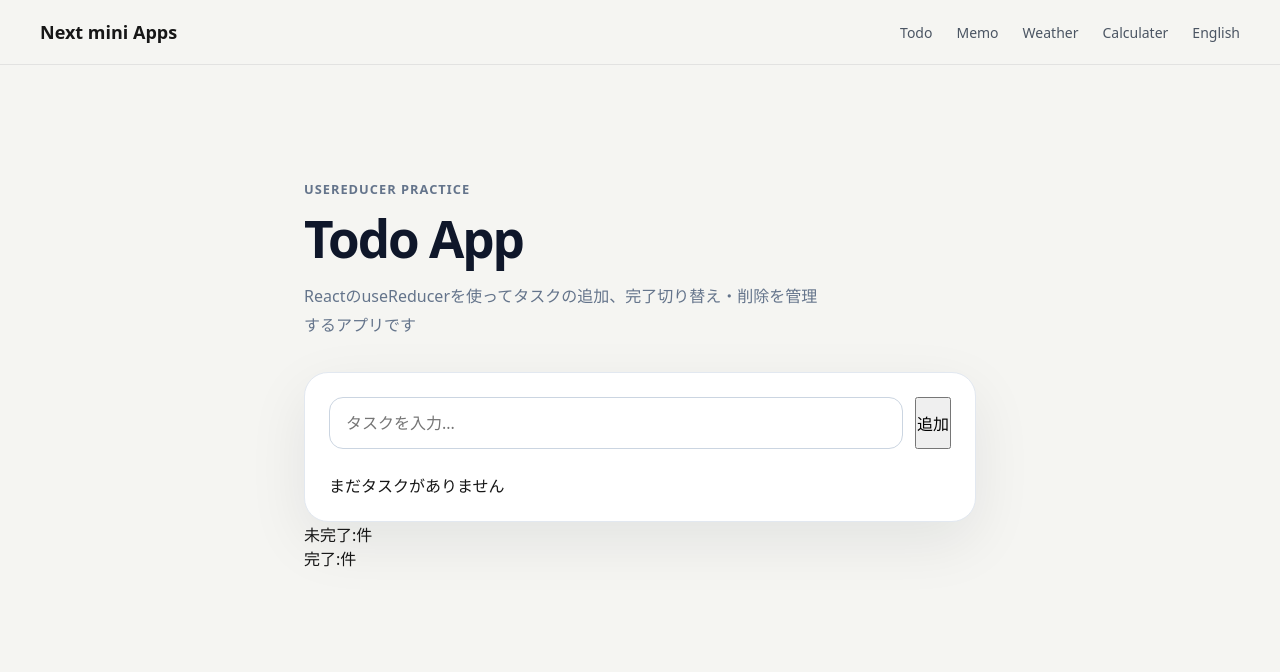
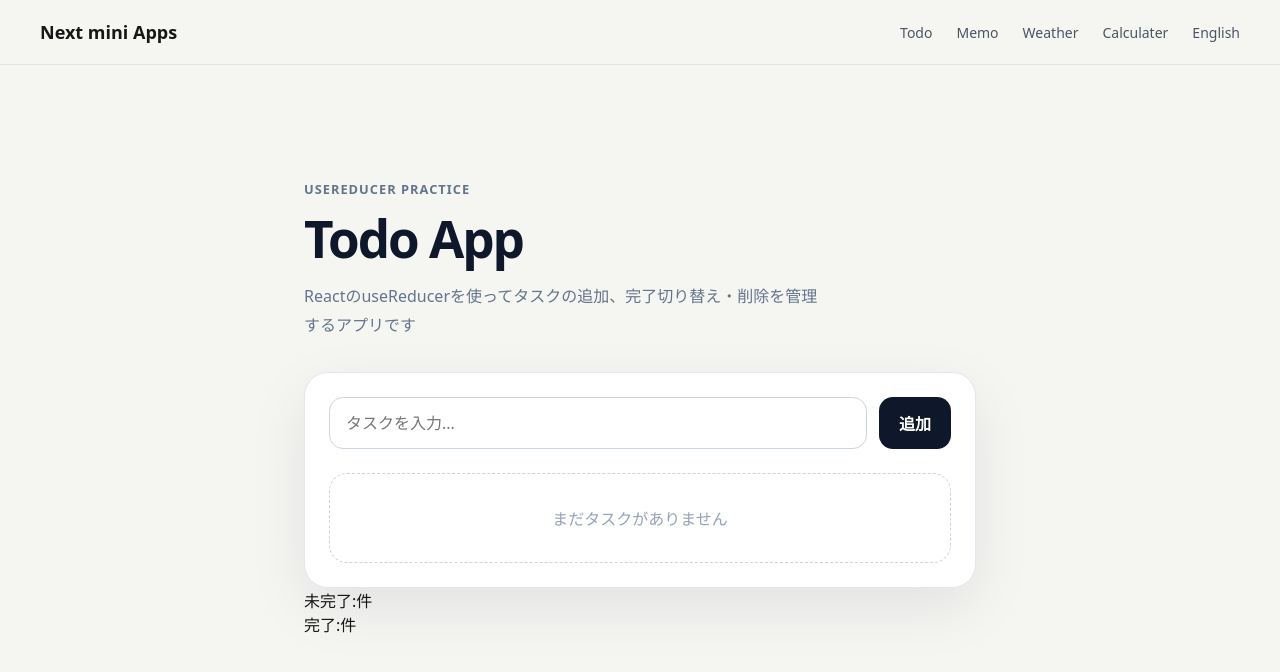
Before and after one commit to usamiyouhei/mini_apps_collection, a Next.js app: page /todo in a window 1280 px wide. Shown: the top 672 px of the page. Built offline with nearby package versions, Linux system fonts and the light colour scheme.

Commit message:
5/17 todo css add

```diff
--- a/src/app/todo/todo.module.css
+++ b/src/app/todo/todo.module.css
@@ -66,3 +66,29 @@
   border-color: #0f172a;
   box-shadow: 0 0 0 4px rgba(15, 23, 42, 0.08);
 }
+
+.button {
+  padding: 14px 20px;
+  border: none;
+  border-radius: 14px;
+  background: #0f172a;
+  color: #fff;
+  font-weight: 700;
+  cursor: pointer;
+  transition:
+    transform 0.2s ease,
+    box-shadow 0.2s ease;
+}
+
+.button:hover {
+  opacity: 0.88;
+  transform: translateY(-1px);
+}
+
+.empty {
+  padding: 32px 16px;
+  border: 1px dashed #cbd5e1;
+  border-radius: 18px;
+  color: #94a3b8;
+  text-align: center;
+}
```
